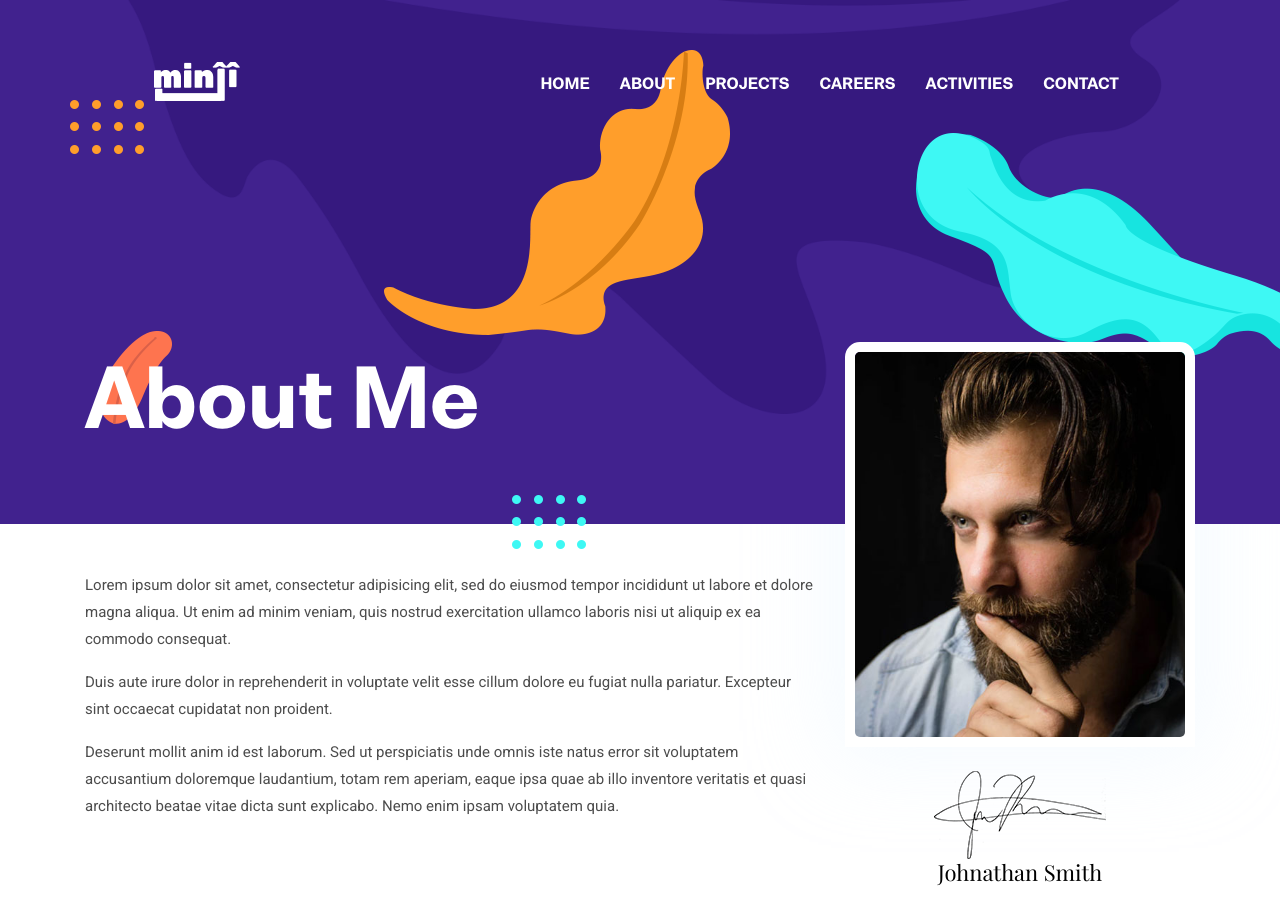
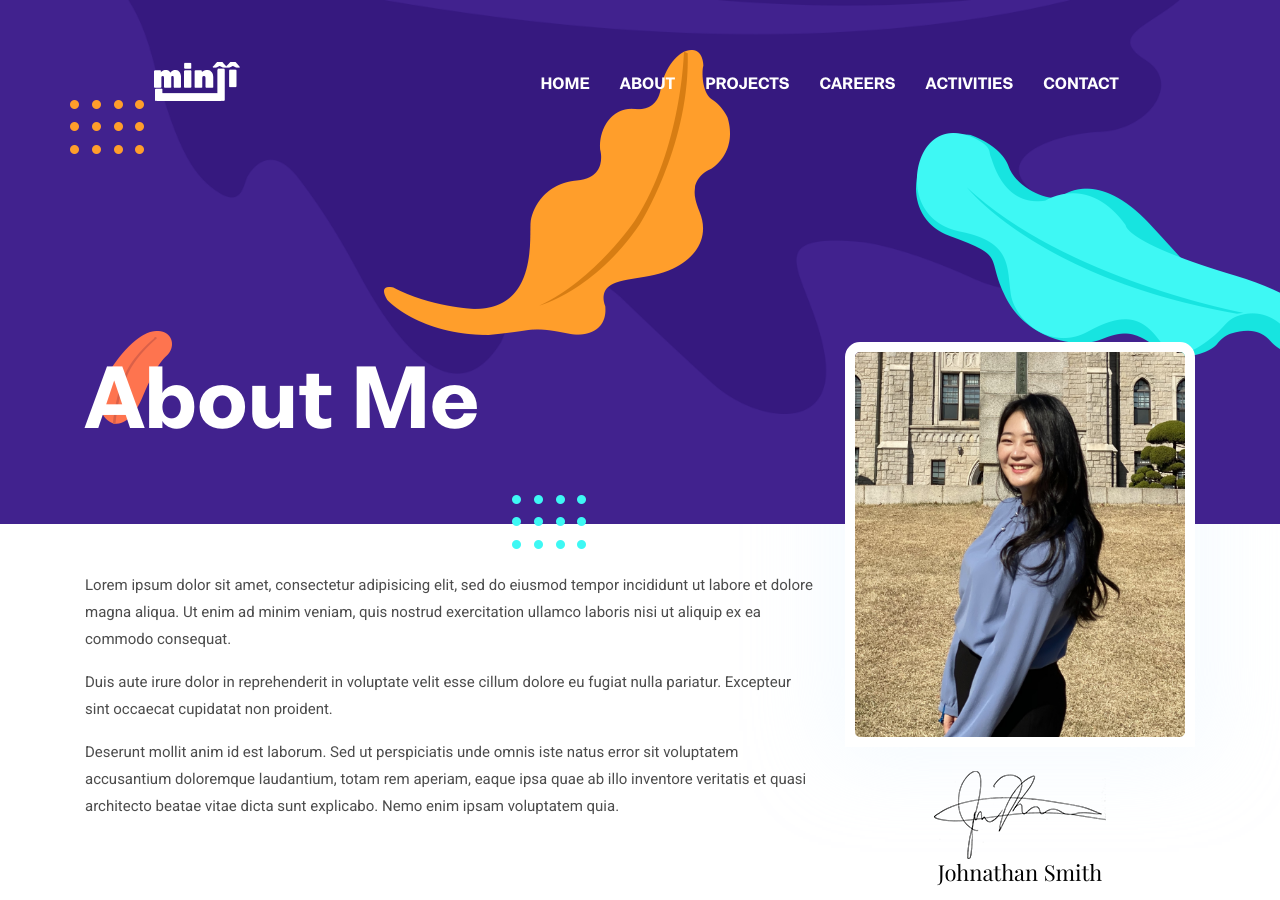
Before and after one commit to GrowingGlowingMinji/GrowingGlowingMinji.github.io, a Jekyll site: the page built from _pages/about.md, in a window 1280 px wide and 900 px high. Built offline with Jekyll 4.4.1, drawn with Linux system fonts in a browser that asks for light colours.

Commit message:
change pic

```diff
--- a/_pages/about.md
+++ b/_pages/about.md
@@ -2,7 +2,7 @@
 layout: about
 title: About Me
 author: Johnathan Smith
-image: assets/images/about/author.jpg
+image: assets/images/about/author.png
 signature: assets/images/about/signature.png
 ---
 
```
Also changed, not shown: assets/images/about/author.jpg (deleted), assets/images/about/author.png (added).
